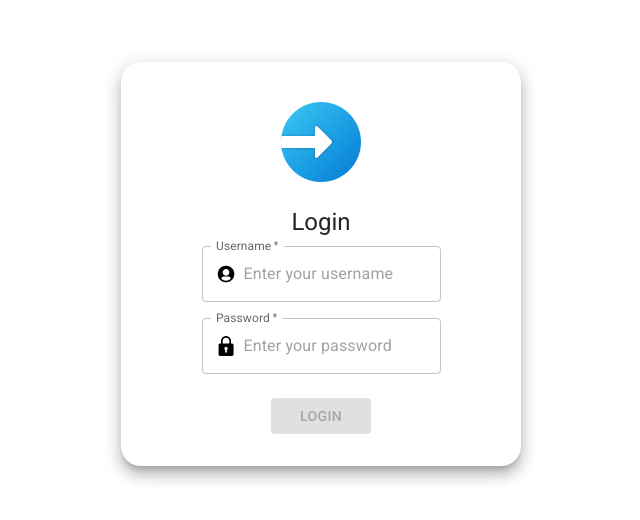
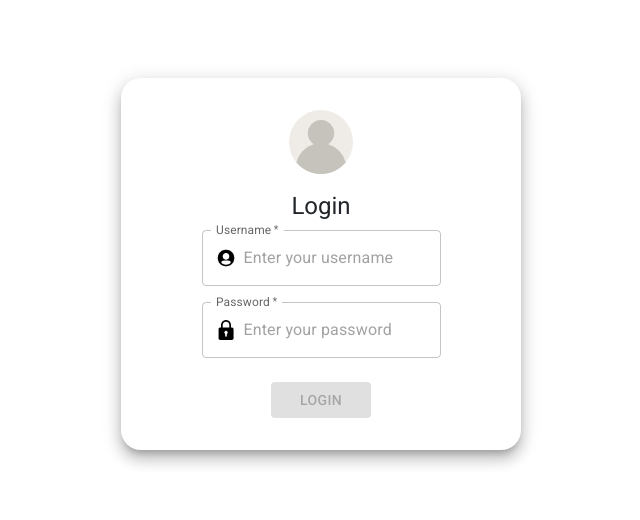
Before and after one commit to Steffin12-git/dvr-monitoring-frontend, a React (Create React App) app: page /login in a window 1280 px wide. Shown: the part 136-656 px from the top of the page, without its empty margins (319-959 px from the left). Built offline with nearby package versions, Linux system fonts and the light colour scheme; no server answers.

Commit message:
Update login page with new logo
Closes #8

```diff
--- a/src/components/login/Login.jsx
+++ b/src/components/login/Login.jsx
@@ -118,11 +118,12 @@ export default function Login() {
       >
         <Grid2 container direction="column" alignItems="center">
           <Grid2 item>
-            <img
+            <Box
+              component="img"
               src={addNewUser}
               alt="Login Icon"
               className="mb-3"
-              sx={{ maxWidth: "10px", maxHeight: "10px" }}
+              sx={{ maxWidth: 100, maxHeight: 100 }}
             />
           </Grid2>
           <Grid2 item>
@@ -178,14 +179,14 @@ export default function Login() {
             />
           </Grid2>
           <Grid2 item container justifyContent="center" spacing={2}>
-            <Grid2 item >
+            <Grid2 item>
               <Button
                 type="submit"
                 variant="contained"
                 color="primary"
                 fullWidth
                 disabled={!username || !password}
-                sx={{width:100}}
+                sx={{ width: 100 }}
               >
                 Login
               </Button>
```
Also changed, not shown: src/assets/icons/loginpng.png.
